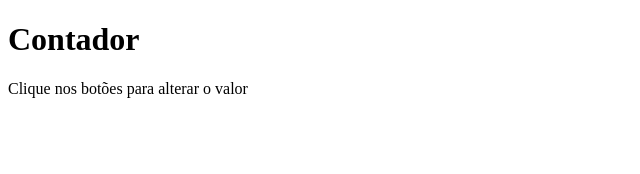
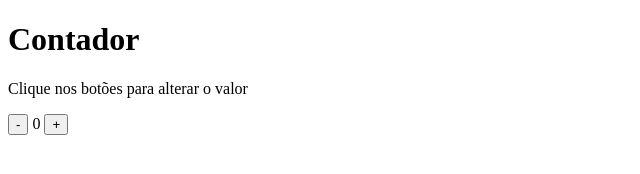
Before and after one commit to WallysFerreira/Dio-JavaScript-Contador, a plain HTML site: page index.html in a window 1280 px wide. Shown: the whole page, without its empty margins (0-640 px from the left). Drawn offline with Linux system fonts and the light colour scheme.

Commit message:
finish index.html

```diff
--- a/index.html
+++ b/index.html
@@ -11,7 +11,11 @@
   <h1>Contador</h1>
   <p>Clique nos botões para alterar o valor</p>
 
-
+  <div id="counter">
+    <button name="subtrair" onclick="decrement()">-</button>
+    <span id="currentNumber">0</span>
+    <button name="adicionar" onclick="increment()">+</button>
+  </div>
 </body>
 
 <script src="script.js"></script>
```
